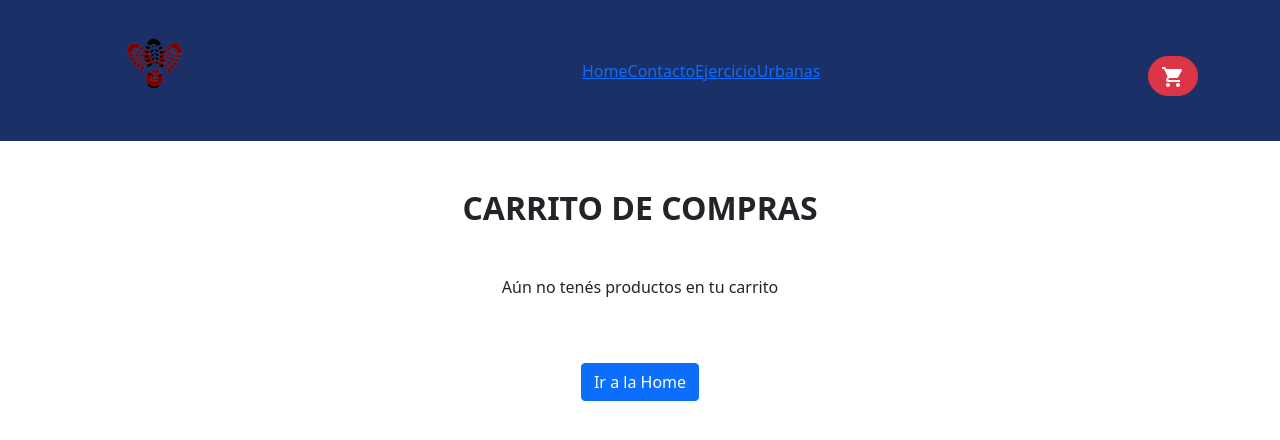
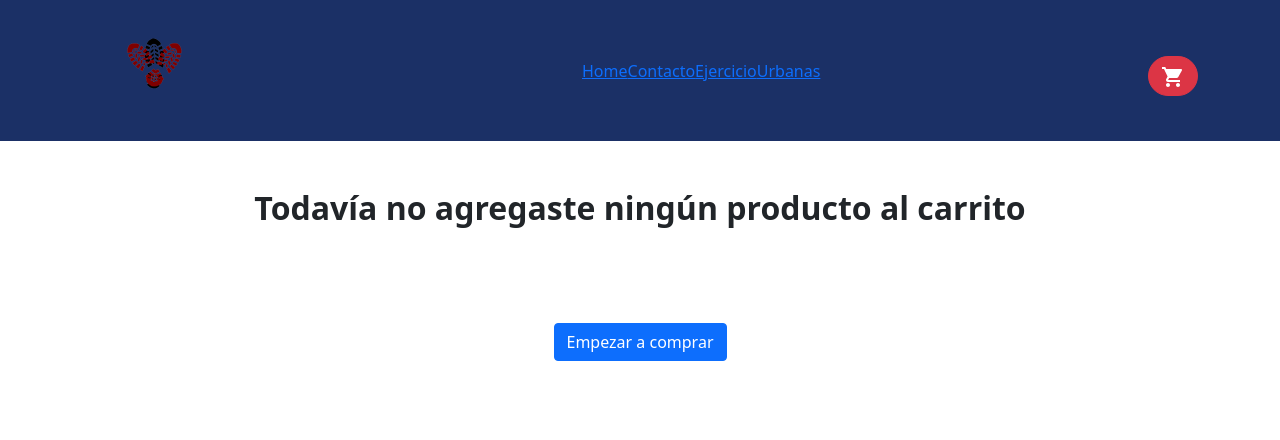
Before and after one commit to DiegoAsensio/react, a React (Create React App) app: page /cart in a window 1280 px wide. Shown: the top 440 px of the page. Built offline with nearby package versions, Linux system fonts and the light colour scheme.

Commit message:
cart view

```diff
--- a/src/components/Cart.jsx
+++ b/src/components/Cart.jsx
@@ -8,14 +8,17 @@ const Cart = () => {
 	console.log(cart);
 	return (
 		<>
-			<div className="text-center mt-5">
-				<h2 className="fw-bold">CARRITO DE COMPRAS</h2>
+			<div className="text-center mt-5 ">
+				<h2 className="fw-bold">
+					Todavía no agregaste ningún producto al carrito
+				</h2>
 
 				{cart.length === 0 ? (
 					<div className="mt-5">
-						<p>Aún no tenés productos en tu carrito</p>
 						<Link to="/">
-							<button className="mt-5 btn btn-primary">Ir a la Home</button>
+							<button className="mt-5 btn btn-primary">
+								Empezar a comprar
+							</button>
 						</Link>
 					</div>
 				) : (
--- a/src/components/Item.jsx
+++ b/src/components/Item.jsx
@@ -14,7 +14,7 @@ const Item = ({ item }) => {
 				<Card.Title>{item.name}</Card.Title>
 			</Card.Body>
 			<ListGroup className="list-group-flush">
-				<ListGroupItem>Monto: {item.price}</ListGroupItem>
+				<ListGroupItem>Precio: ${item.price}</ListGroupItem>
 				<ListGroupItem>Categoria: {item.category}</ListGroupItem>
 				<Link to={`/detail/${item.id}`}>
 					<Button variant="outline-primary" size="lg">
```
